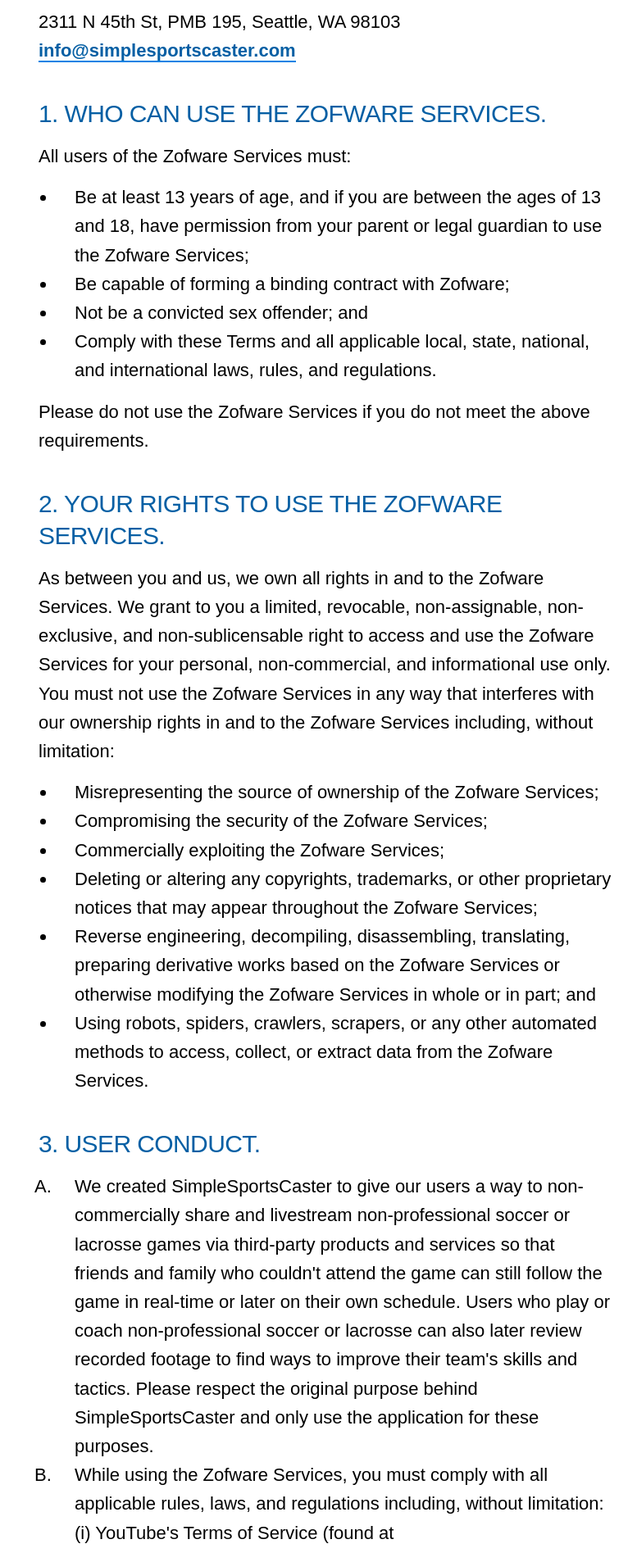
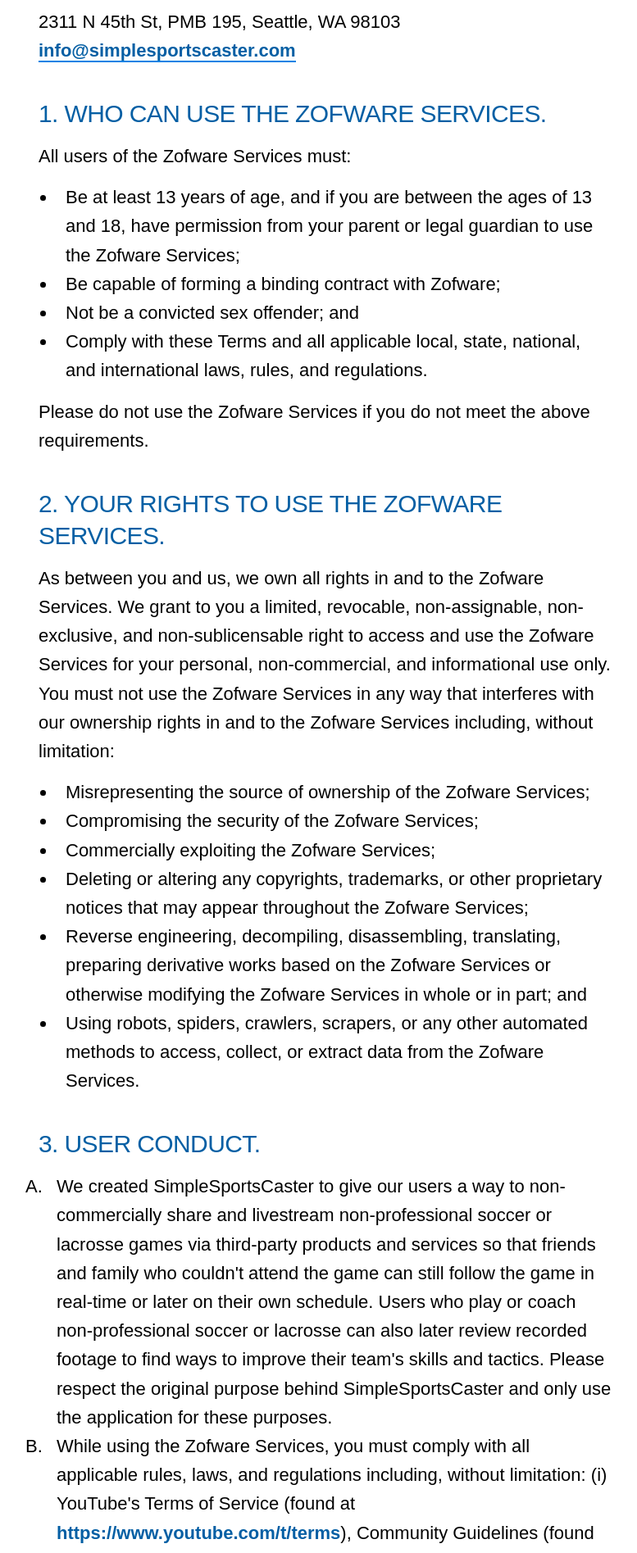
Before and after one commit to Zofware/www.simplesportscaster.com, a Jekyll site: the page built from docs/_pages/termsofuse.md, in a window 1280 px wide. Shown: the part 989-2884 px from the top of the page at 82% size, without its empty margins (243-1020 px from the left). Built offline with Jekyll 4.4.1, drawn with Linux system fonts in a browser that asks for light colours; nearby versions of some CDN libraries; some web fonts are replaced.

Commit message:
Fix indentation of multi-level lists

```diff
--- a/docs/_sass/_basic.scss
+++ b/docs/_sass/_basic.scss
@@ -168,11 +168,11 @@
 
 ol {
     margin-left: 0;
-    padding-left: 1em;
+    padding-left: 0.5em;
 }
 
 li {
-    padding-left: 1em;
+    padding-left: 0.5em;
 }
 
 blockquote {
--- a/docs/_sass/_includes/_content.scss
+++ b/docs/_sass/_includes/_content.scss
@@ -44,6 +44,12 @@
 		@include mq(desktop) {
 			max-width: 65%;
 		}
+	}
+
+	ol ul, ul ol, ul ul, ol ol
+	{
+		margin-left: 0;
+		margin-right: 0;
 	}
 
 	hr {
```
